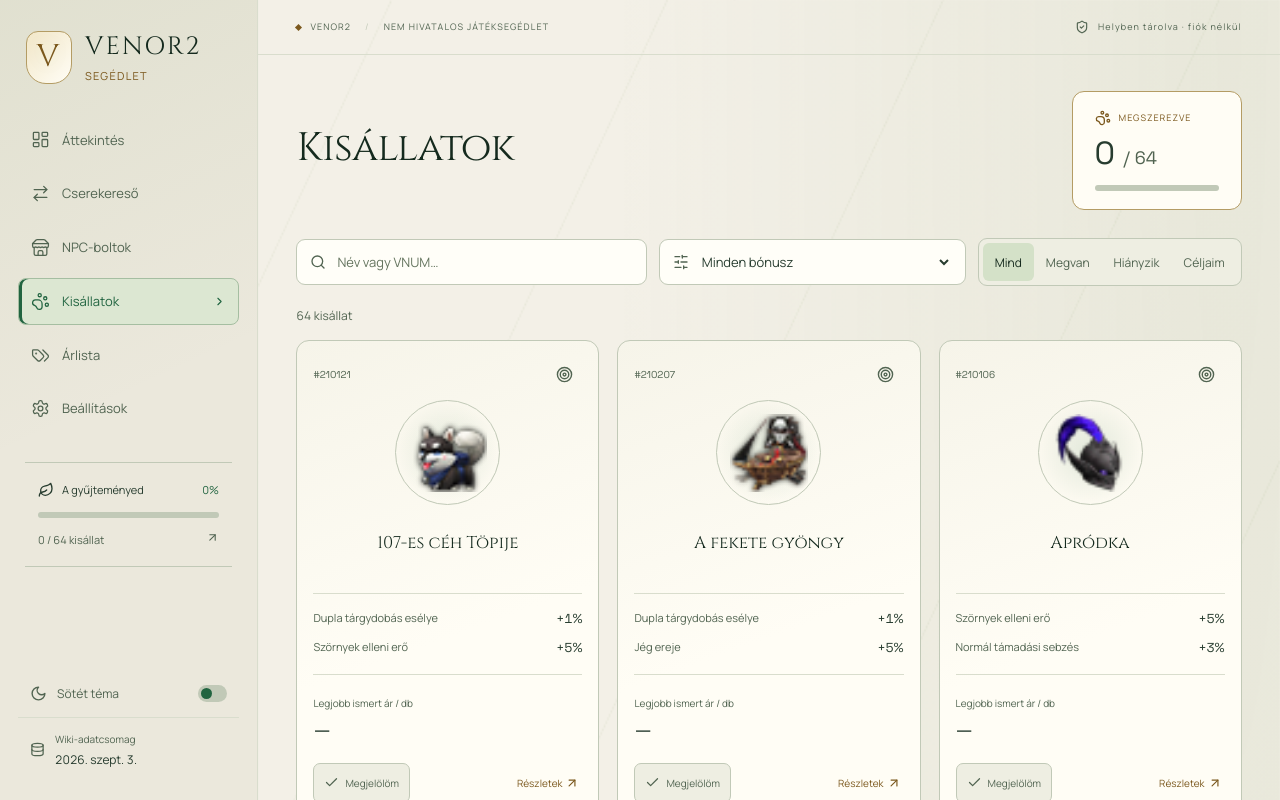
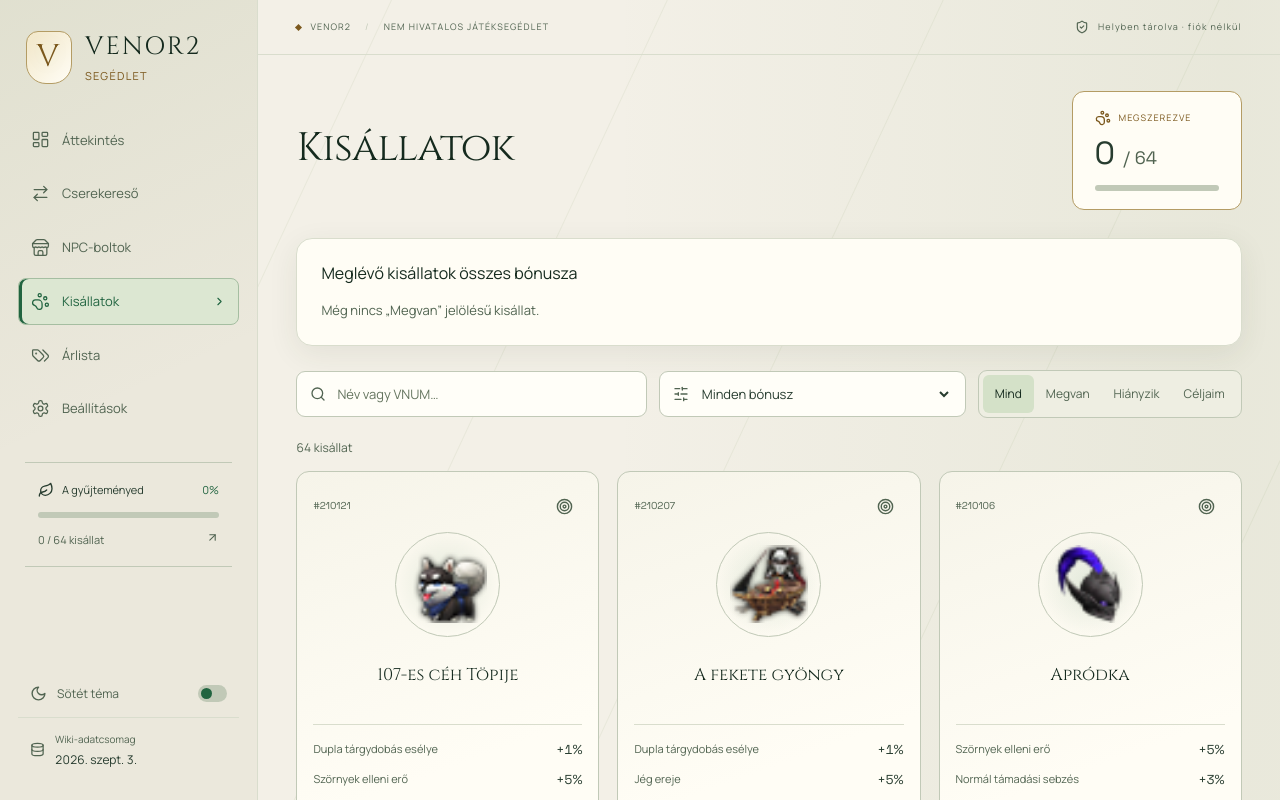
Before and after one commit to exhaustipatd/venor2-helper, a Vue app: page /#/kisallatok in a window 1280 px wide. Shown: the top 800 px of the page. Built offline with nearby package versions, Linux system fonts and the light colour scheme.

Commit message:
Add owned pet bonus totals and simplify Sungma labels

```diff
--- a/src/utils/bonuses.ts
+++ b/src/utils/bonuses.ts
@@ -34,8 +34,8 @@ const labels: Record<string, string> = {
   APPLY_ENCHANT_EARTH: 'Föld ereje',
   APPLY_ENCHANT_WIND: 'Szél ereje',
   APPLY_ENCHANT_ELECT: 'Villám ereje',
-  APPLY_SUNGMA_STR: 'Sung Ma akarata (ERŐ)',
-  APPLY_SUNGMA_HP: 'Sung Ma akarata (VIT)',
+  APPLY_SUNGMA_STR: 'Sungma erő',
+  APPLY_SUNGMA_HP: 'Sungma vit',
   APPLY_STR: 'Erő',
   APPLY_DEX: 'Ügyesség',
   APPLY_INT: 'Intelligencia',
@@ -55,6 +55,11 @@ export function bonusLabel(type: string): string {
   return labels[type] ?? humanize(type)
 }
 
+function formatBonus(type: string, value: number): string {
+  const percent = /PCT|BONUS|ATTBONUS|RESIST|SPEED|DROP|PERCENT|ENCHANT|MELEE_MAGIC/i.test(type)
+  return `${value > 0 ? '+' : ''}${value}${percent ? '%' : ''}`
+}
+
 export function itemBonuses(item: Item): Bonus[] {
   const result: Bonus[] = []
   for (let index = 0; index < 4; index += 1) {
@@ -62,13 +67,26 @@ export function itemBonuses(item: Item): Bonus[] {
     const rawValue = item[`apply_value${index}`]
     if (typeof type !== 'string' || !type || type === 'APPLY_NONE') continue
     const value = typeof rawValue === 'number' ? rawValue : Number(rawValue ?? 0)
-    const percent = /PCT|BONUS|ATTBONUS|RESIST|SPEED|DROP|PERCENT|ENCHANT|MELEE_MAGIC/i.test(type)
+    if (!Number.isFinite(value)) continue
     result.push({
       type,
       label: bonusLabel(type),
       value,
-      display: `${value > 0 ? '+' : ''}${value}${percent ? '%' : ''}`,
+      display: formatBonus(type, value),
     })
   }
   return result
 }
+
+/** Sum by bonus type, keeping flat and percentage bonuses separate. */
+export function totalItemBonuses(items: readonly Item[]): Bonus[] {
+  const totals = new Map<string, number>()
+  for (const item of items) {
+    for (const bonus of itemBonuses(item)) {
+      totals.set(bonus.type, (totals.get(bonus.type) ?? 0) + bonus.value)
+    }
+  }
+  return [...totals]
+    .map(([type, value]) => ({ type, label: bonusLabel(type), value, display: formatBonus(type, value) }))
+    .sort((a, b) => a.label.localeCompare(b.label, 'hu') || a.type.localeCompare(b.type))
+}
--- a/src/views/PetsView.css
+++ b/src/views/PetsView.css
@@ -21,6 +21,42 @@
 .collection-total small {
   color: var(--muted);
   font-size: 18px;
+}
+.owned-bonuses {
+  margin-bottom: 24px;
+}
+.owned-bonuses h2 {
+  margin: 0 0 16px;
+  font-size: 16px;
+}
+.owned-bonuses > p {
+  margin-bottom: 0;
+  font-size: 13px;
+}
+.owned-bonuses__list {
+  display: grid;
+  grid-template-columns: repeat(auto-fit, minmax(min(100%, 240px), 1fr));
+  gap: 8px 24px;
+  margin: 0;
+}
+.owned-bonuses__list > div {
+  display: flex;
+  align-items: baseline;
+  justify-content: space-between;
+  gap: 16px;
+  padding: 8px 0;
+  border-bottom: 1px solid var(--line-soft);
+}
+.owned-bonuses__list dt {
+  font-size: 12px;
+  color: var(--muted);
+}
+.owned-bonuses__list dd {
+  margin: 0;
+  color: var(--accent);
+  font: 600 16px var(--numbers);
+  font-variant-numeric: tabular-nums;
+  white-space: nowrap;
 }
 .bonus-minimum {
   display: flex;
--- a/src/views/PetsView.vue
+++ b/src/views/PetsView.vue
@@ -5,7 +5,7 @@ import { useDataStore } from '@/stores/data'
 import { useUserStore } from '@/stores/user'
 import { useMarketStore } from '@/stores/market'
 import { useQueryState } from '@/composables/useQueryState'
-import { itemBonuses, bonusLabel } from '@/utils/bonuses'
+import { itemBonuses, bonusLabel, totalItemBonuses } from '@/utils/bonuses'
 import { itemName } from '@/utils/format'
 import { normalizeSearchText } from '@/utils/search'
 import ItemIcon from '@/components/ItemIcon.vue'
@@ -54,7 +54,9 @@ const filtered = computed(() =>
         itemName(a).localeCompare(itemName(b), 'hu'),
     ),
 )
-const owned = computed(() => data.pets.filter((p) => user.isOwned(p.vnum)).length)
+const ownedPets = computed(() => data.pets.filter((pet) => user.isOwned(pet.vnum)))
+const owned = computed(() => ownedPets.value.length)
+const ownedBonuses = computed(() => totalItemBonuses(ownedPets.value))
 const progress = computed(() => (data.pets.length ? Math.round((owned.value / data.pets.length) * 100) : 0))
 const selected = computed(() => data.pets.find((pet) => pet.vnum === Number(selection.value)))
 function bestPrice(id: number) {
@@ -78,6 +80,18 @@ function bestPrice(id: number) {
     <div v-if="!data.meta.completePets" class="notice notice--warning">
       A kisállat-adatcsomag részleges. A hiányzó adatokat az alkalmazás karbantartója frissíti.
     </div>
+    <section class="panel owned-bonuses" aria-labelledby="owned-bonuses-heading">
+      <h2 id="owned-bonuses-heading">Meglévő kisállatok összes bónusza</h2>
+      <dl v-if="ownedBonuses.length" class="owned-bonuses__list">
+        <div v-for="entry in ownedBonuses" :key="entry.type">
+          <dt>{{ entry.label }}</dt>
+          <dd>{{ entry.display }}</dd>
+        </div>
+      </dl>
+      <p v-else class="muted">
+        {{ owned ? 'A megjelölt kisállatokhoz nincs bónuszadat.' : 'Még nincs „Megvan” jelölésű kisállat.' }}
+      </p>
+    </section>
     <section class="filter-bar">
       <label class="search-field"
         ><Search :size="16" /><input
```
